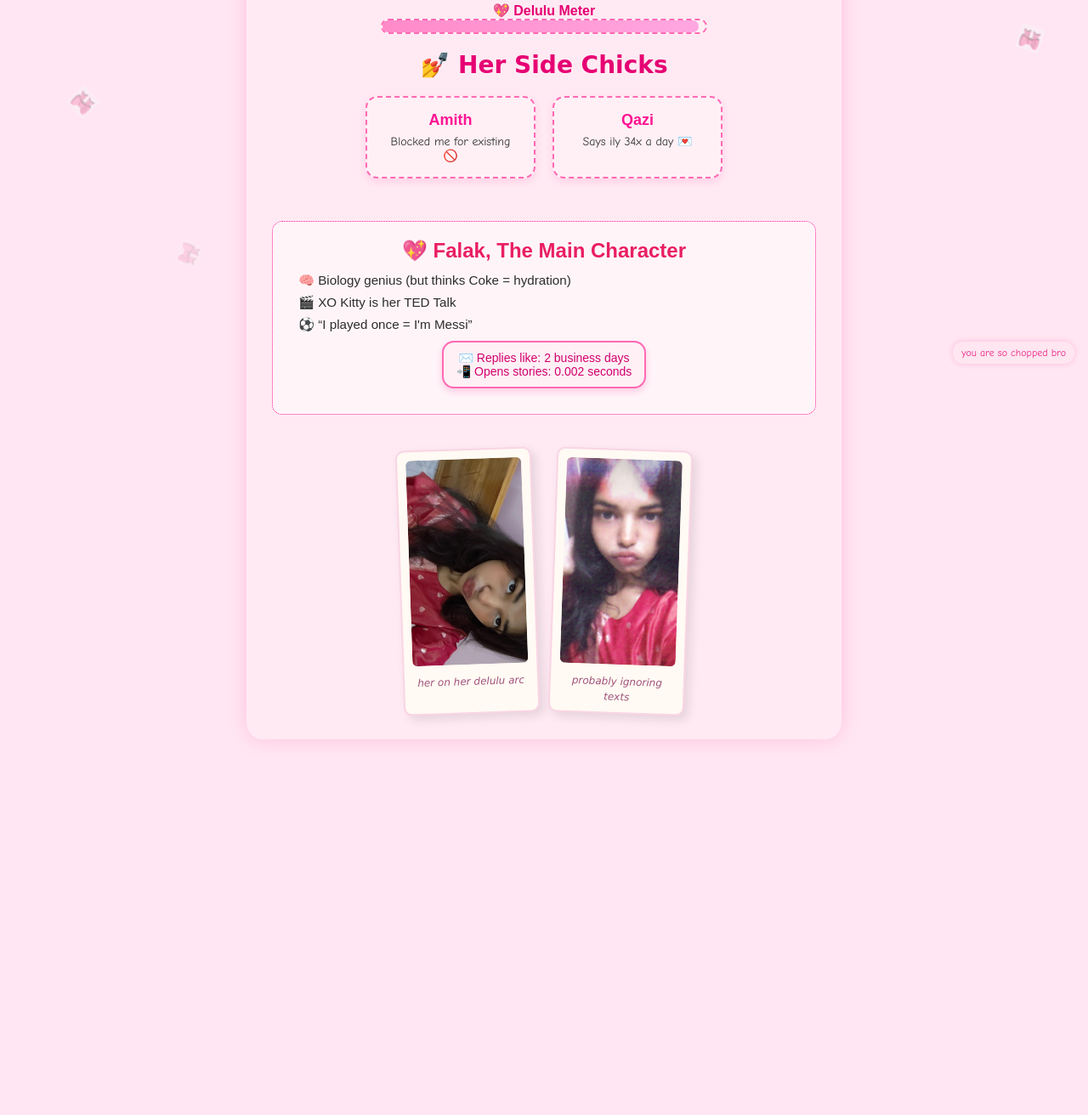
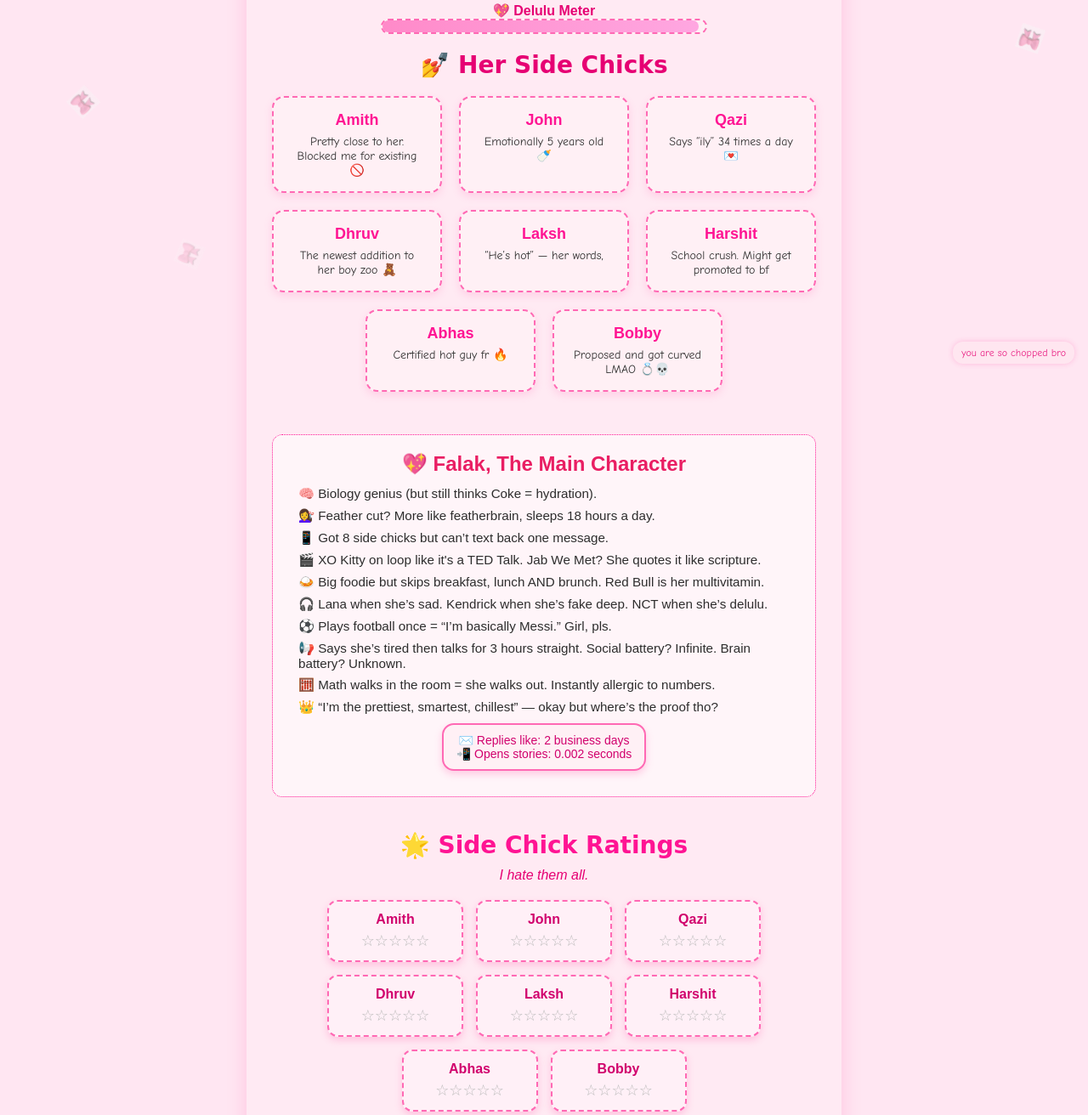
Before and after one commit to blackin4k/falak-bday, a plain HTML site: page choppedahh/index.html in a window 1280 px wide. Shown: the part 360-1672 px from the top of the page at 85% size. Before the commit the page ends 1270 px from the top, so only its background shows below. Drawn offline with Linux system fonts and the light colour scheme.

Commit message:
index.html

```diff
--- a/choppedahh/index.html
+++ b/choppedahh/index.html
@@ -40,23 +40,73 @@
 
       <h2>💅 Her Side Chicks</h2>
       <div class="chick-cards">
-        <!-- Add your chick cards here -->
-        <div class="chick-card"><p class="name">Amith</p><p class="desc">Blocked me for existing 🚫</p></div>
-        <div class="chick-card"><p class="name">Qazi</p><p class="desc">Says ily 34x a day 💌</p></div>
-        <!-- Add more -->
+        <div class="chick-card">
+          <p class="name">Amith</p>
+          <p class="desc">Pretty close to her. Blocked me for existing 🚫</p>
+        </div>
+        <div class="chick-card">
+          <p class="name">John</p>
+          <p class="desc">Emotionally 5 years old 🍼</p>
+        </div>
+        <div class="chick-card">
+          <p class="name">Qazi</p>
+          <p class="desc">Says “ily” 34 times a day 💌</p>
+        </div>
+        <div class="chick-card">
+          <p class="name">Dhruv</p>
+          <p class="desc">The newest addition to her boy zoo 🧸</p>
+        </div>
+        <div class="chick-card">
+          <p class="name">Laksh</p>
+          <p class="desc">“He’s hot” — her words,</p>
+        </div>
+        <div class="chick-card">
+          <p class="name">Harshit</p>
+          <p class="desc">School crush. Might get promoted to bf </p>
+        </div>
+        <div class="chick-card">
+          <p class="name">Abhas</p>
+          <p class="desc">Certified hot guy fr 🔥</p>
+        </div>
+        <div class="chick-card">
+          <p class="name">Bobby</p>
+          <p class="desc">Proposed and got curved LMAO 💍💀</p>
+        </div>
       </div>
     </div>
 
     <div class="bio-card">
       <h2>💖 Falak, The Main Character</h2>
       <ul>
-        <li>🧠 Biology genius (but thinks Coke = hydration)</li>
-        <li>🎬 XO Kitty is her TED Talk</li>
-        <li>⚽ “I played once = I'm Messi”</li>
+        <li>🧠 Biology genius (but still thinks Coke = hydration).</li>
+        <li>💇‍♀️ Feather cut? More like featherbrain, sleeps 18 hours a day.</li>
+        <li>📱 Got 8 side chicks but can’t text back one message.</li>
+        <li>🎬 XO Kitty on loop like it's a TED Talk. Jab We Met? She quotes it like scripture.</li>
+        <li>🍛 Big foodie but skips breakfast, lunch AND brunch. Red Bull is her multivitamin.</li>
+        <li>🎧 Lana when she’s sad. Kendrick when she’s fake deep. NCT when she’s delulu.</li>
+        <li>⚽ Plays football once = “I’m basically Messi.” Girl, pls.</li>
+        <li>📢 Says she’s tired then talks for 3 hours straight. Social battery? Infinite. Brain battery? Unknown.</li>
+        <li>🧮 Math walks in the room = she walks out. Instantly allergic to numbers.</li>
+        <li>👑 “I’m the prettiest, smartest, chillest” — okay but where’s the proof tho?</li>
       </ul>
       <div class="text-rating">
         <p>✉️ Replies like: 2 business days</p>
         <p>📲 Opens stories: 0.002 seconds</p>
+      </div>
+    </div>
+
+    <div class="rating-section">
+      <h2 class="rating-title">🌟 Side Chick Ratings</h2>
+      <p class="rating-note">I hate them all.</p>
+      <div class="rating-cards">
+        <div class="rating-card"><p class="name">Amith</p><p class="stars">☆☆☆☆☆</p></div>
+        <div class="rating-card"><p class="name">John</p><p class="stars">☆☆☆☆☆</p></div>
+        <div class="rating-card"><p class="name">Qazi</p><p class="stars">☆☆☆☆☆</p></div>
+        <div class="rating-card"><p class="name">Dhruv</p><p class="stars">☆☆☆☆☆</p></div>
+        <div class="rating-card"><p class="name">Laksh</p><p class="stars">☆☆☆☆☆</p></div>
+        <div class="rating-card"><p class="name">Harshit</p><p class="stars">☆☆☆☆☆</p></div>
+        <div class="rating-card"><p class="name">Abhas</p><p class="stars">☆☆☆☆☆</p></div>
+        <div class="rating-card"><p class="name">Bobby</p><p class="stars">☆☆☆☆☆</p></div>
       </div>
     </div>
 
@@ -69,10 +119,13 @@
         <img src="her2.jpg" />
         <span class="caption">probably ignoring texts</span>
       </div>
+      <div class="diary-photo">
+        <img src="her3.jpg" />
+        <span class="caption">being dramatic idk</span>
+      </div>
     </div>
   </div>
 
-  <!-- Raining bows container (optional) -->
   <script src="script.js"></script>
 </body>
 </html>
```
